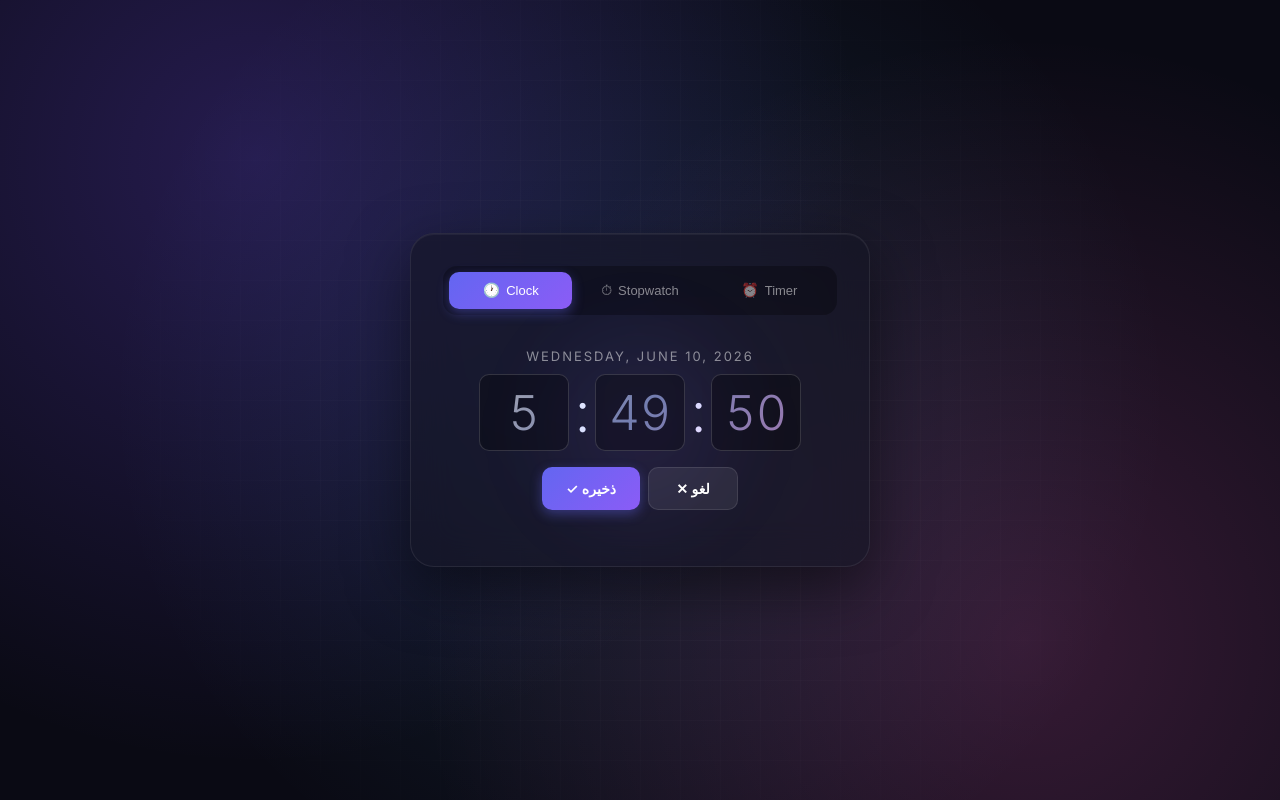
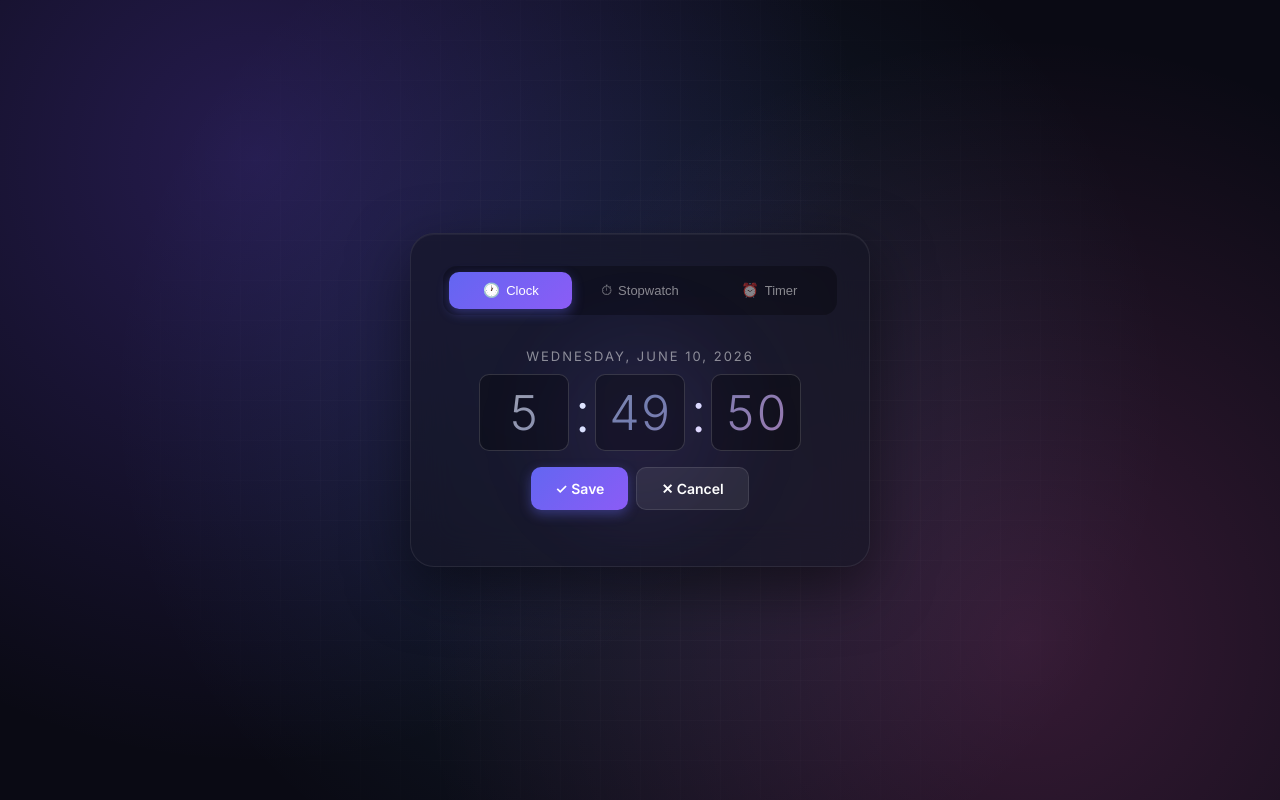
Before and after one commit to amirhosseinrashidi110/clock, a React (Vite) app: page / in a window 1280 px wide. Both pictures are taken after a click on the button "✏️". Built offline with nearby package versions, Linux system fonts and the light colour scheme.

Commit message:
feat: change edit button labels to English

```diff
--- a/ClockApp.tsx
+++ b/ClockApp.tsx
@@ -244,10 +244,10 @@ export default function ClockApp() {
                 </div>
                 <div className="edit-actions">
                   <button className="btn primary" onClick={saveEditTime}>
-                    ✓ ذخیره
+                    ✓ Save
                   </button>
                   <button className="btn secondary" onClick={cancelEditTime}>
-                    ✕ لغو
+                    ✕ Cancel
                   </button>
                 </div>
               </div>
```
